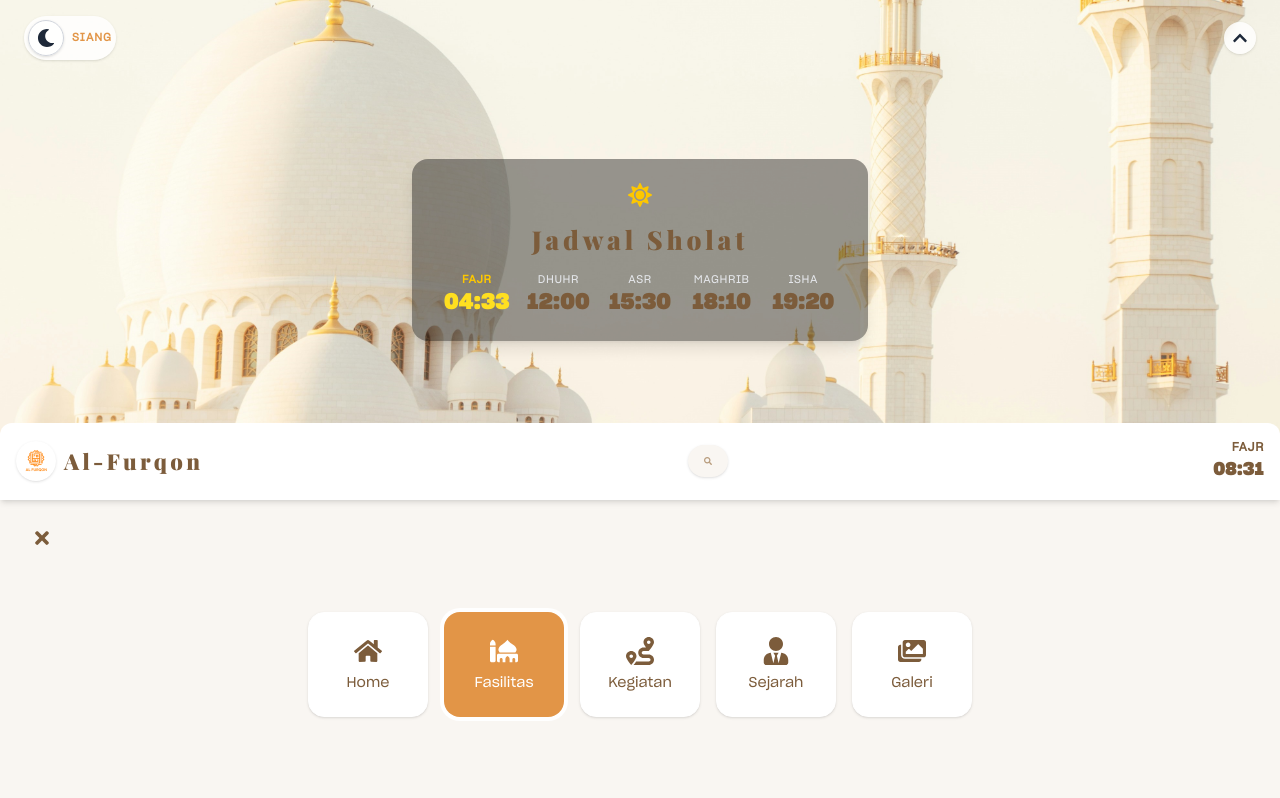
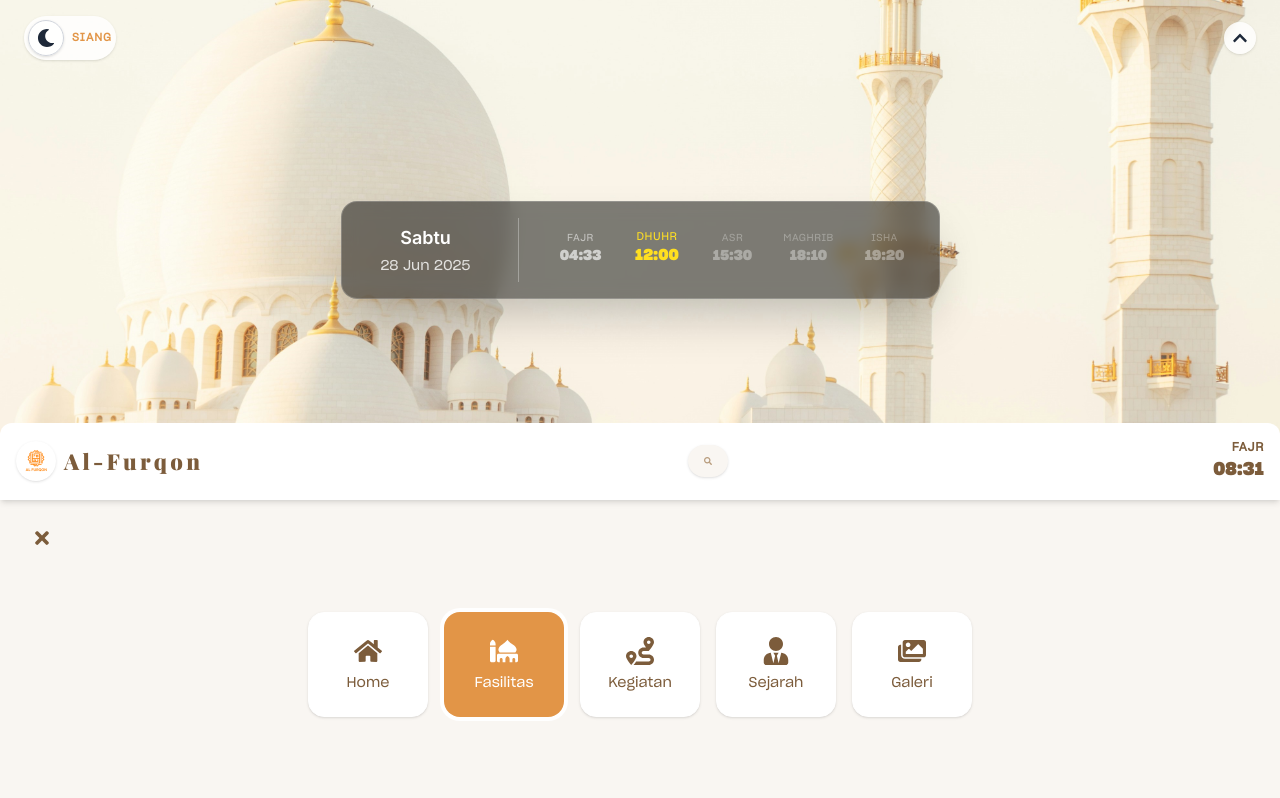
Before and after one commit to anggaSaputra16/al-furqon_project, a Next.js app: page /fasilitas in a window 1280 px wide. Shown: the top 798 px of the page. Built offline with nearby package versions, Linux system fonts and the light colour scheme; no server answers.

Commit message:
Fix Banner Jadwal Sholat

```diff
--- a/src/app/components/path/MasjidHeader.tsx
+++ b/src/app/components/path/MasjidHeader.tsx
@@ -56,6 +56,30 @@ export default function MasjidHeader() {
     }
     return jadwalSholatRange[0]
   }
+  // Function untuk mendapatkan sholat selanjutnya
+  function getNextSholat() {
+    const currentIndex = jadwalSholat.findIndex(j => j.name === currentSholat.name)
+    const nextIndex = (currentIndex + 1) % jadwalSholat.length
+    return jadwalSholat[nextIndex]
+  }
+
+  // Function untuk format hari dan tanggal
+  function getDateInfo() {
+    const now = new Date()
+    const days = ['Minggu', 'Senin', 'Selasa', 'Rabu', 'Kamis', 'Jumat', 'Sabtu']
+    const months = ['Jan', 'Feb', 'Mar', 'Apr', 'Mei', 'Jun', 'Jul', 'Agu', 'Sep', 'Okt', 'Nov', 'Des']
+
+    const dayName = days[now.getDay()]
+    const date = now.getDate()
+    const month = months[now.getMonth()]
+    const year = now.getFullYear()
+
+    return {
+      dayName,
+      dateString: `${date} ${month} ${year}`
+    }
+  }
+
   const currentSholat = getCurrentSholat()
 
   useEffect(() => {
@@ -127,13 +151,16 @@ export default function MasjidHeader() {
     }
   }
 
-  // Pilih icon sesuai waktu sholat
-  let sholatIcon = <FaRegClock className="text-2xl text-accent" />
-  if (currentSholat.name === 'Fajr') sholatIcon = <FaSun className="text-2xl text-yellow-400" />
-  else if (currentSholat.name === 'Dhuhr') sholatIcon = <FaCloudSun className="text-2xl text-yellow-500" />
-  else if (currentSholat.name === 'Asr') sholatIcon = <FaCloudSun className="text-2xl text-orange-400" />
-  else if (currentSholat.name === 'Maghrib') sholatIcon = <FaCloudMoon className="text-2xl text-orange-500" />
-  else if (currentSholat.name === 'Isha') sholatIcon = <FaMoon className="text-2xl text-blue-400" />
+  // Pilih icon sesuai waktu sholat selanjutnya
+  const nextSholat = getNextSholat()
+  const dateInfo = getDateInfo()
+
+  let nextSholatIcon = <FaRegClock className="text-3xl text-white" />
+  if (nextSholat?.name === 'Fajr') nextSholatIcon = <FaSun className="text-3xl text-yellow-400" />
+  else if (nextSholat?.name === 'Dhuhr') nextSholatIcon = <FaCloudSun className="text-3xl text-yellow-500" />
+  else if (nextSholat?.name === 'Asr') nextSholatIcon = <FaCloudSun className="text-3xl text-orange-400" />
+  else if (nextSholat?.name === 'Maghrib') nextSholatIcon = <FaCloudMoon className="text-3xl text-orange-500" />
+  else if (nextSholat?.name === 'Isha') nextSholatIcon = <FaMoon className="text-3xl text-blue-400" />
 
   return (
     <div
@@ -201,37 +228,65 @@ export default function MasjidHeader() {
           className="absolute inset-0 flex flex-col items-center justify-center z-20 pointer-events-none"
           style={{ color: colors.cardText }}
         >
-          <div className="bg-black/40 px-8 py-6 rounded-2xl flex flex-col gap-2 items-center shadow-lg">
-            <div className="mb-2">{sholatIcon}</div>            <div
-              className="text-2xl font-bold tracking-widest mb-2"
+          <div className="bg-black/50 backdrop-blur-sm px-6 py-4 rounded-2xl flex flex-col md:flex-row gap-4 md:gap-8 items-center shadow-2xl border border-white/20 max-w-4xl mx-4">
+            {/* Date Info Section */}
+            <div className="text-center min-w-[120px]">
+              <div
+                className="text-lg font-semibold text-white mb-1"
                 style={{
-                fontFamily: 'var(--font-header-masjid)',
-                fontSize: '26px',
-                letterSpacing: '0.15em',
-                fontWeight: '900'
+                  fontFamily: 'var(--font-header-modern)',
+                  fontSize: '18px',
+                  fontWeight: '600'
                 }}
               >
-              Jadwal Sholat
+                {dateInfo.dayName}
               </div>
-            <div className="grid grid-cols-2 sm:grid-cols-5 gap-4 text-center">
-              {jadwalSholat.map((item) => {
-                const isActive = item.name === currentSholat.name
-                return (
-                  <div key={item.name}>                    <div
-                    className={`text-xs uppercase ${isActive ? 'text-yellow-400 font-bold' : 'text-gray-200'}`}
+              <div
+                className="text-sm text-white/80"
                 style={{
                   fontFamily: 'var(--font-sharp-light)',
-                      fontSize: '11px',
+                  fontSize: '14px'
+                }}
+              >
+                {dateInfo.dateString}
+              </div>
+            </div>
+
+            {/* Divider - Horizontal on mobile, Vertical on desktop */}
+            <div className="w-20 h-[1px] md:w-[1px] md:h-16 bg-white/30"></div>
+
+            {/* Quick Prayer Times - Responsive Layout */}
+            <div className="grid grid-cols-5 md:flex gap-2 md:gap-4 text-center">
+              {jadwalSholat.map((item) => {
+                const isNext = item.name === nextSholat?.name
+                const isCurrent = item.name === currentSholat.name
+                return (
+                  <div
+                    key={item.name}
+                    className={`transition-all duration-300 min-w-[50px] md:min-w-[60px] ${isNext ? 'scale-110 opacity-100' :
+                      isCurrent ? 'opacity-80' : 'opacity-60'
+                      }`}
+                  >
+                    <div
+                      className={`text-[10px] md:text-xs uppercase ${isNext ? 'text-yellow-300' :
+                        isCurrent ? 'text-white/70' : 'text-white/50'
+                        }`}
+                      style={{
+                        fontFamily: 'var(--font-sharp-light)',
+                        fontSize: '10px',
                         letterSpacing: '0.05em'
                       }}
                     >
                       {item.name}
                     </div>
                     <div
-                      className={`text-2xl font-mono font-extrabold ${isActive ? 'text-yellow-300' : ''}`}
+                      className={`text-sm md:text-lg font-mono ${isNext ? 'text-yellow-300 font-bold' :
+                        isCurrent ? 'text-white/80' : 'text-white/60'
+                        }`}
                       style={{
                         fontFamily: 'var(--font-sharp-bold)',
-                        fontSize: '22px'
+                        fontSize: '14px',
+                        fontWeight: '700'
                       }}
                     >
                       {item.time}
@@ -242,7 +297,8 @@ export default function MasjidHeader() {
             </div>
           </div>
         </div>
-      )}      <div
+      )}
+      <div
         className={`absolute bottom-0 left-0 right-0 flex items-center justify-between gap-3 p-4 rounded-t-xl shadow-lg transition-all duration-300 z-10 ${minimized ? 'bg-opacity-90 bg-black/60' : ''
           }`}
         style={{ background: minimized ? colors.card : colors.card, color: colors.cardText }}
```
Lines whose indentation alone changed are shown as unchanged.
